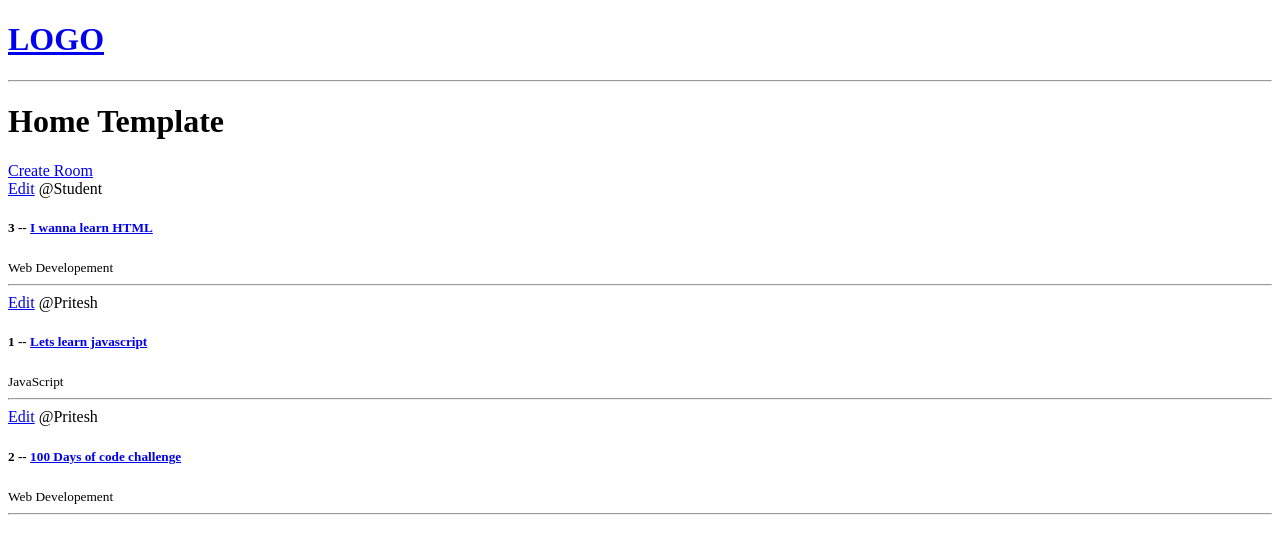
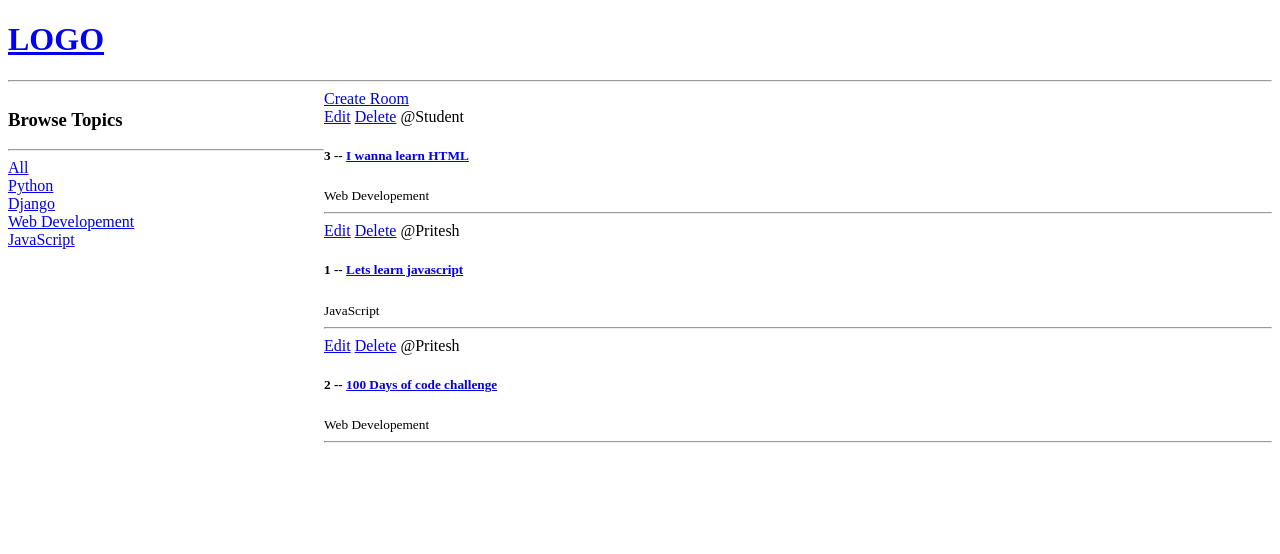
Before and after one commit to 1priteshdhumal2/StudyBud, a Django app: page / in a window 1280 px wide. Shown: the top 554 px of the page. Run offline with Django 5.2, Linux system fonts and the light colour scheme; data comes from the database, SQL or seed files in the repository; both versions use the stored data as it was after the commit.

Commit message:
Added delete route and improve ui

```diff
--- a/studybud/base/templates/base/home.html
+++ b/studybud/base/templates/base/home.html
@@ -1,17 +1,37 @@
 {% extends 'main.html' %} {% block content %}
 
-<h1>Home Template</h1>
+<style>
+  .home-container {
+    display: grid;
+    grid-template-columns: 1fr 3fr;
+  }
+</style>
+
+<div class="home-container">
+  <div>
+    <h3>Browse Topics</h3>
+    <hr />
+    <div>
+      <a href="{% url 'Home' %}">All</a>
+    </div>
+    {% for topic in topics %}
+    <div>
+      <a href="{% url 'Home' %}?q={{topic.name}}">{{topic.name}}</a>
+    </div>
+    {% endfor %}
+  </div>
 
   <div>
     <a href="{% url 'create-room' %}">Create Room</a>
-
     <div>
       {% for room in rooms %}
       <div>
         <a href="{% url 'update-room' room.id %}">Edit</a>
+        <a href="{% url 'delete-room' room.id %}">Delete</a>
         <span>@{{room.host.username}}</span>
         <h5>
-        {{ room.id }} -- <a href="{% url 'Room' room.id %}">{{ room.name }}</a>
+          {{ room.id }} --
+          <a href="{% url 'Room' room.id %}">{{ room.name }}</a>
         </h5>
         <small>{{room.topic.name}}</small>
         <hr />
@@ -19,5 +39,6 @@
       {% endfor %}
     </div>
   </div>
+</div>
 
 {% endblock content%}
--- a/studybud/base/urls.py
+++ b/studybud/base/urls.py
@@ -6,5 +6,6 @@ urlpatterns = [
     path('', views.home, name="Home"),
     path('room/<str:pk>/', views.room, name="Room"),
     path('create-room/', views.createRoom , name="create-room"),
-    path('update-room/<str:pk>/', views.updateRoom , name="update-room")
+    path('update-room/<str:pk>/', views.updateRoom , name="update-room"),
+    path('delete-room/<str:pk>/', views.deleteRoom , name="delete-room")
 ]
--- a/studybud/base/views.py
+++ b/studybud/base/views.py
@@ -1,5 +1,5 @@
 from django.shortcuts import render, redirect
-from .models import Room
+from .models import Room, Topic
 from .forms import RoomForm
 
 # Create your views here.
@@ -11,8 +11,11 @@ from .forms import RoomForm
 # ]
 
 def home(request):
+    q = request.GET.get('q')
     rooms = Room.objects.all()
-    context = {'rooms': rooms}
+    topics = Topic.objects.all()
+
+    context = {'rooms': rooms, 'topics': topics}
     return render(request, 'base/home.html', context)
 
 def room(request, pk):
@@ -43,3 +46,11 @@ def updateRoom(request, pk):
 
     context = {'form': form}
     return render (request, 'base/room_form.html', context)
+
+def deleteRoom(request, pk):
+    room = Room.objects.get(id = pk)
+
+    if request.method == 'POST':
+        room.delete()
+        return redirect('Home')
+    return render(request, 'base/delete.html', {'obj' : room })
```
Also changed, not shown: studybud/base/templates/base/delete.html (added, +10 -0 lines), studybud/db.sqlite3. Lines whose indentation alone changed are shown as unchanged.
